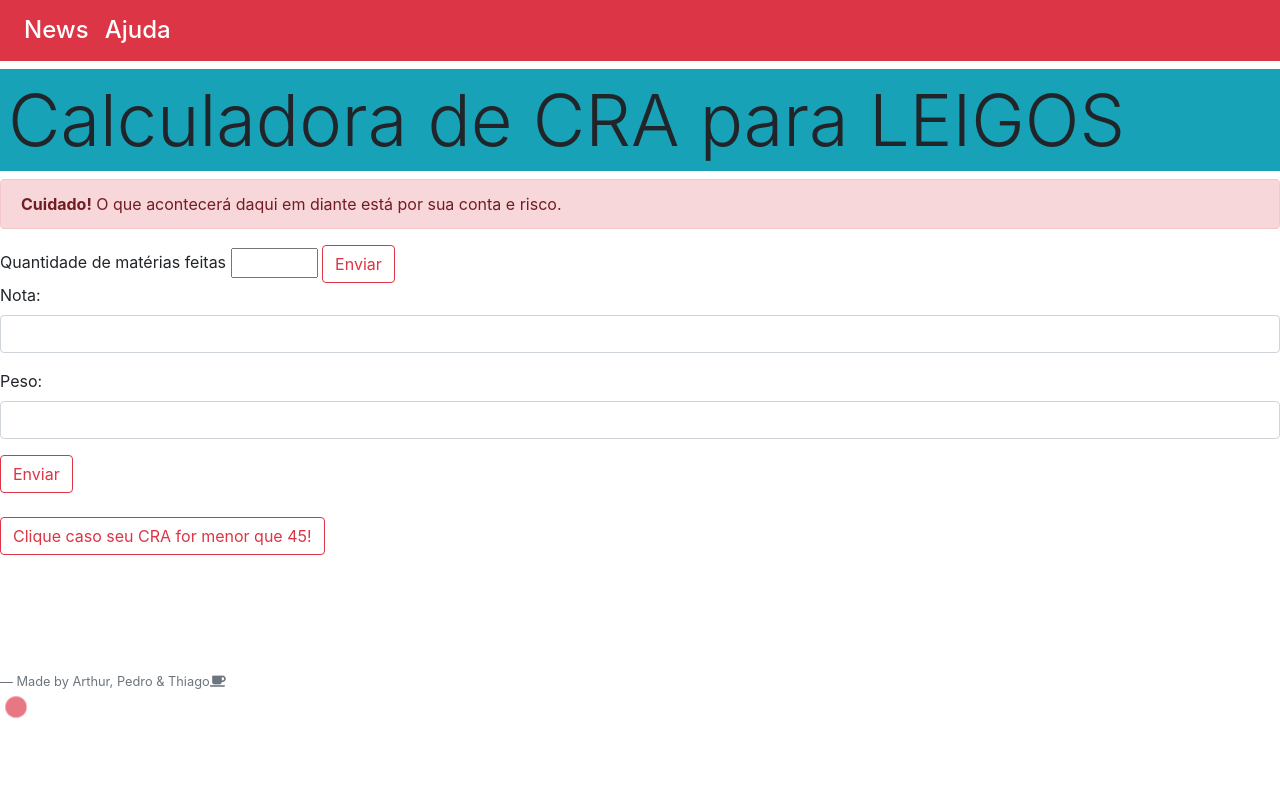
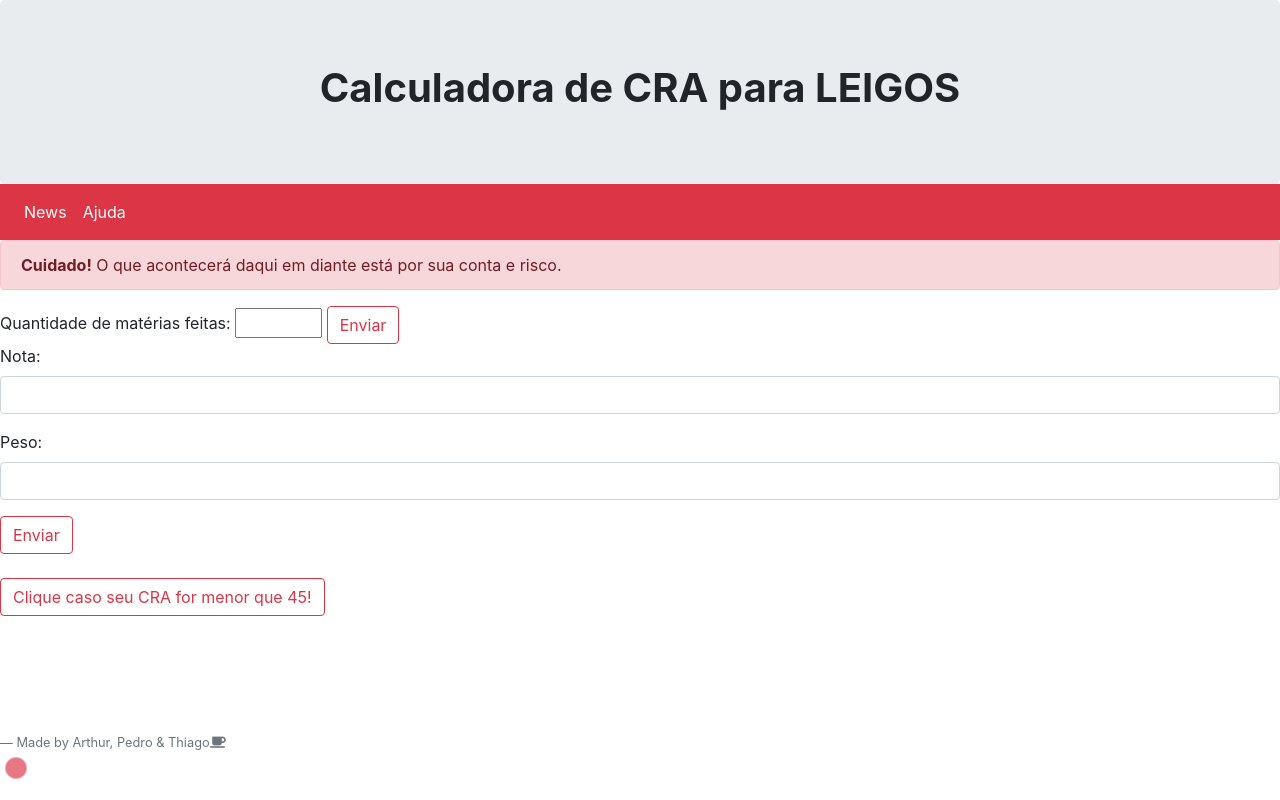
Before and after one commit to tharbuini/facul-ps-atividades, a plain HTML site: page trabalho.html in a window 1280 px wide. Drawn offline with nearby package versions, Linux system fonts and the light colour scheme.

Commit message:
mudança

```diff
--- a/trabalho.html
+++ b/trabalho.html
@@ -10,7 +10,10 @@
     <meta name="viewport" content="width=device-width, initial-scale=1">
 </head>
 <body>
-    <h4>
+        <div class="jumbotron text-center" style="margin-bottom:0">
+            <h1 class="font-weight-bold">Calculadora de CRA para LEIGOS</h1>
+                </div>
+
         <nav class="navbar navbar-expand-sm bg-danger navbar-dark">
             <ul class="navbar-nav">
                 <li class="nav-item active">
@@ -21,16 +24,14 @@
                 </li>
             </ul>
         </nav>
-    </h4>
-    <h1 class="display-3" class="container-fluid">
-            <div class="p-2 bg-info">Calculadora de CRA para LEIGOS</div>
+
     </h1>
     <div class="alert alert-danger" data-toggle="tooltip" title="Avisamos!">
         <strong>Cuidado!</strong> O que acontecerá daqui em diante está por sua conta e risco.
     </div>
     <div class="form" class="container-fluid">
         <form>
-            Quantidade de matérias feitas
+            Quantidade de matérias feitas:
             <input type="number" name="matérias" min="1" max="60">
             <button type="button" class="btn btn-outline-danger">Enviar</button>
           </form>
```
Lines whose indentation alone changed are shown as unchanged.
